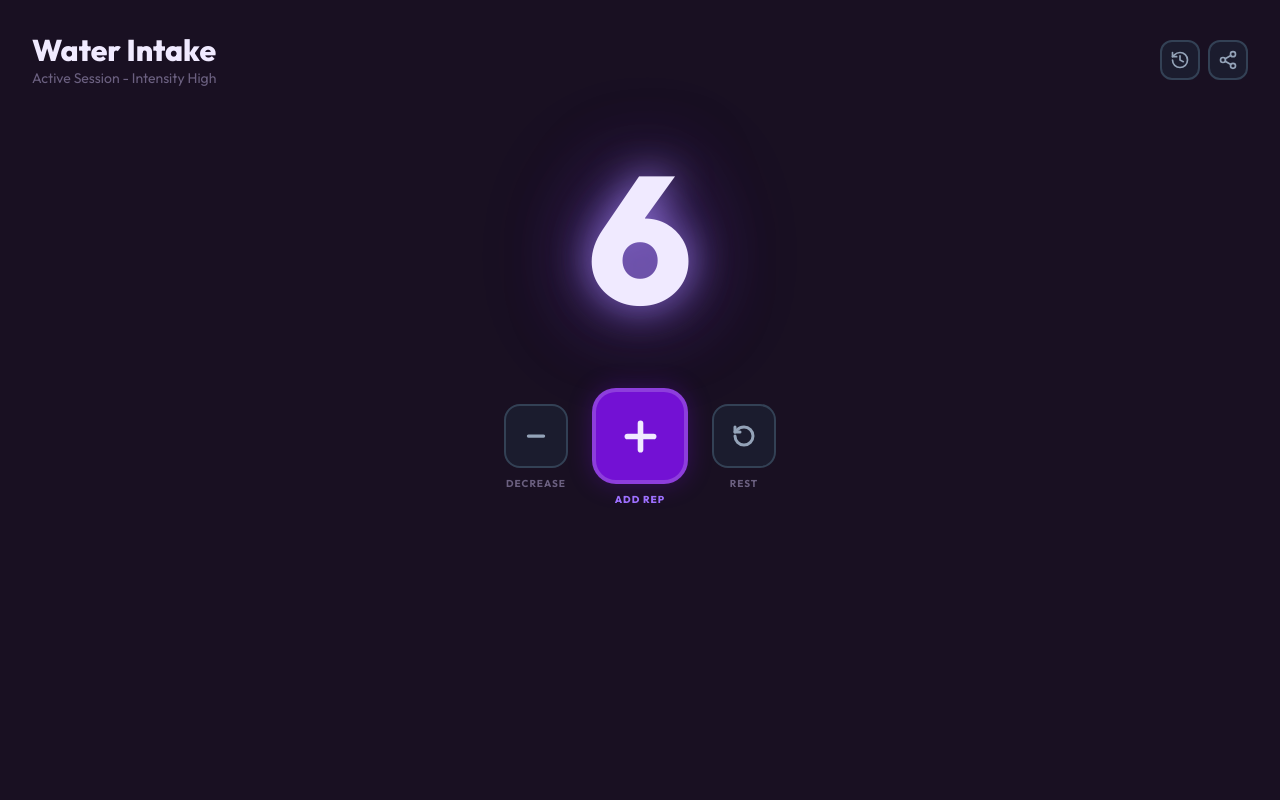
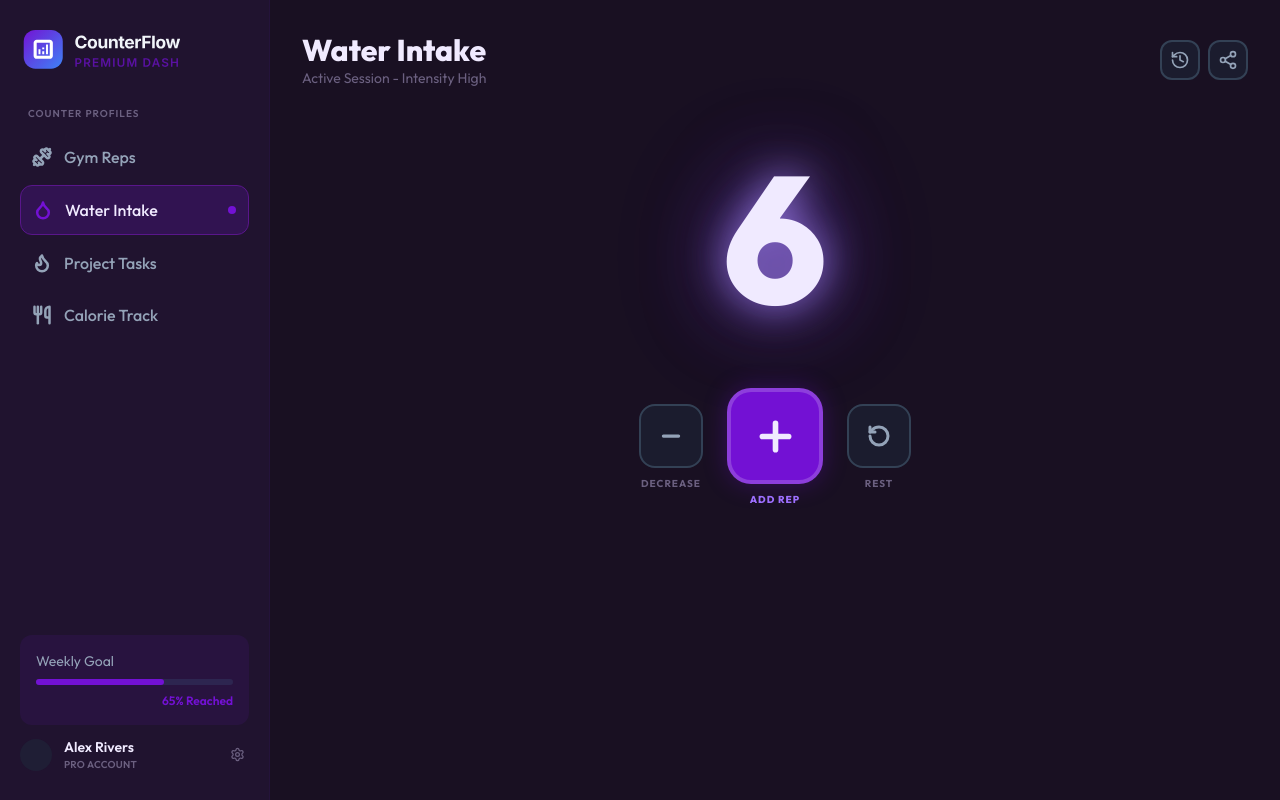
Before and after one commit to mano-coder/CounterFlow-app, a React (Vite) app: page / in a window 1280 px wide. Built offline with nearby package versions, Linux system fonts and the light colour scheme.

Commit message:
uncomment Sidebar

```diff
--- a/src/App.jsx
+++ b/src/App.jsx
@@ -48,11 +48,11 @@ export default function App() {
 
   return (
     <div className="bg-bg-base flex h-screen overflow-hidden">
-      {/* <Sidebar */}
-      {/*   profiles={profiles} */}
-      {/*   activeId={activeId} */}
-      {/*   onSelectProfile={(id) => setActiveId(id)} */}
-      {/* /> */}
+      <Sidebar
+        profiles={profiles}
+        activeId={activeId}
+        onSelectProfile={(id) => setActiveId(id)}
+      />
       <main className="flex flex-1 flex-col overflow-y-auto">
         <CounterPanel activeProfile={activeProfile} />
         <QuickStats activeProfile={activeProfile} />
```
